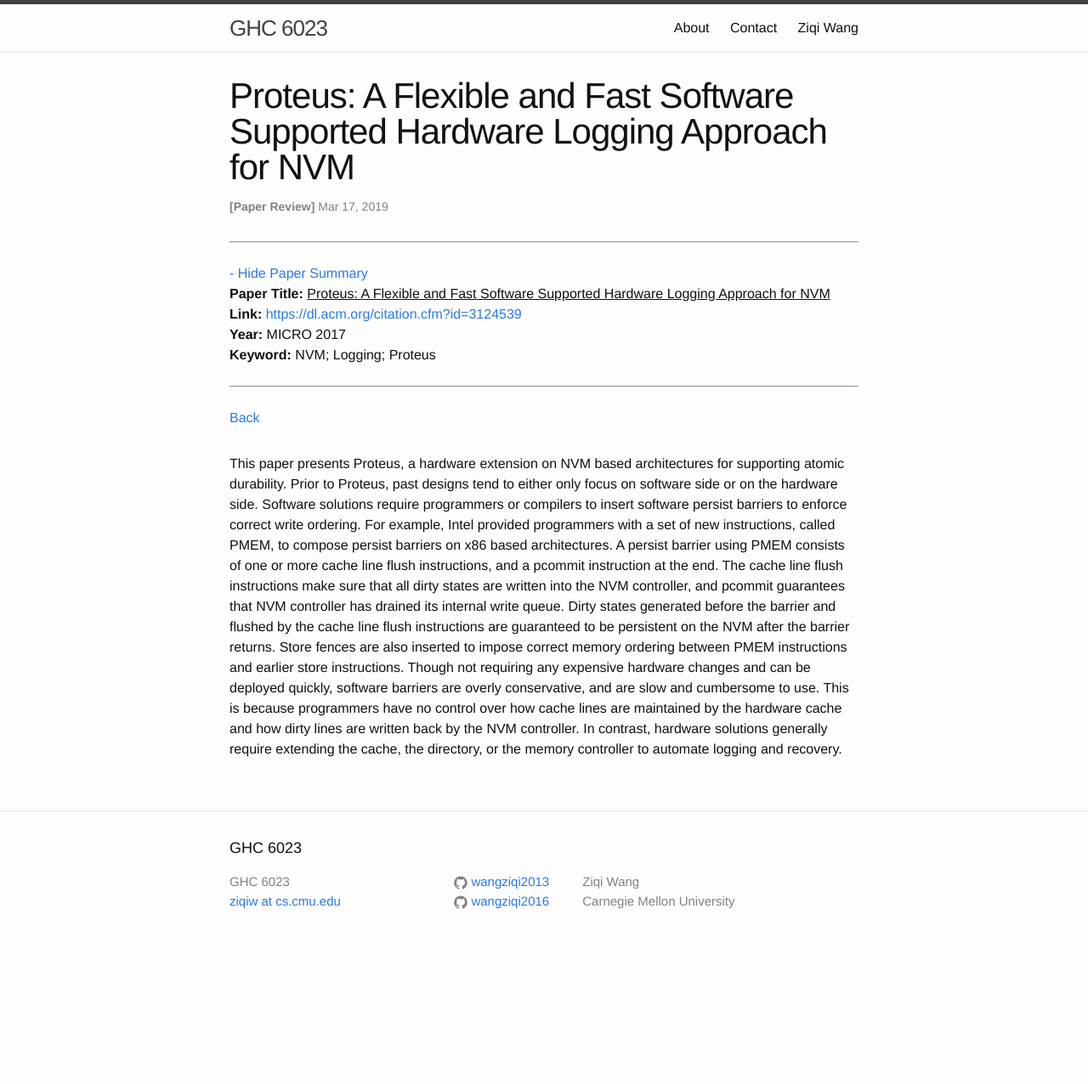
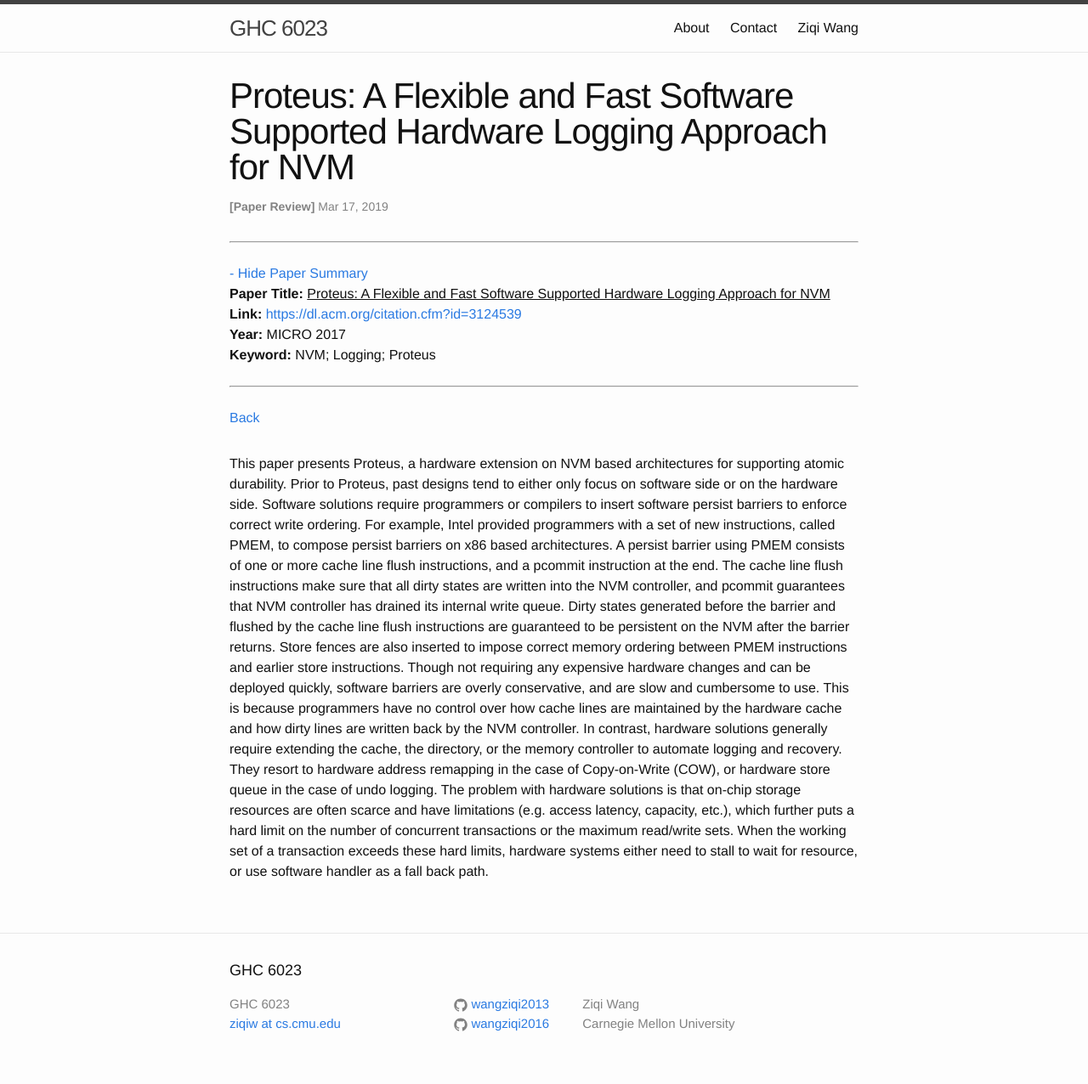
Before and after one commit to wangziqi2013/wangziqi2013.github.io, a Jekyll site: the page built from _posts/2019-03-16-proteus.markdown, in a window 1280 px wide. Shown: the whole page at 85% size. Built offline with Jekyll 4.4.1, drawn with Linux system fonts in a browser that asks for light colours; before the commit the page ends 1132 px from its top, so only the background shows below that.

Commit message:
Adding hw problems

```diff
--- a/_posts/2019-03-16-proteus.markdown
+++ b/_posts/2019-03-16-proteus.markdown
@@ -25,4 +25,9 @@ to impose correct memory ordering between PMEM instructions and earlier store in
 hardware changes and can be deployed quickly, software barriers are overly conservative, and are slow and cumbersome to use.
 This is because programmers have no control over how cache lines are maintained by the hardware cache and how dirty lines
 are written back by the NVM controller. In contrast, hardware solutions generally require extending the cache, the directory,
-or the memory controller to automate logging and recovery.
+or the memory controller to automate logging and recovery. They resort to hardware address remapping in the case of
+Copy-on-Write (COW), or hardware store queue in the case of undo logging. The problem with hardware solutions is that
+on-chip storage resources are often scarce and have limitations (e.g. access latency, capacity, etc.), which further puts
+a hard limit on the number of concurrent transactions or the maximum read/write sets. When the working set of a transaction
+exceeds these hard limits, hardware systems either need to stall to wait for resource, or use software handler as a fall
+back path.
```
